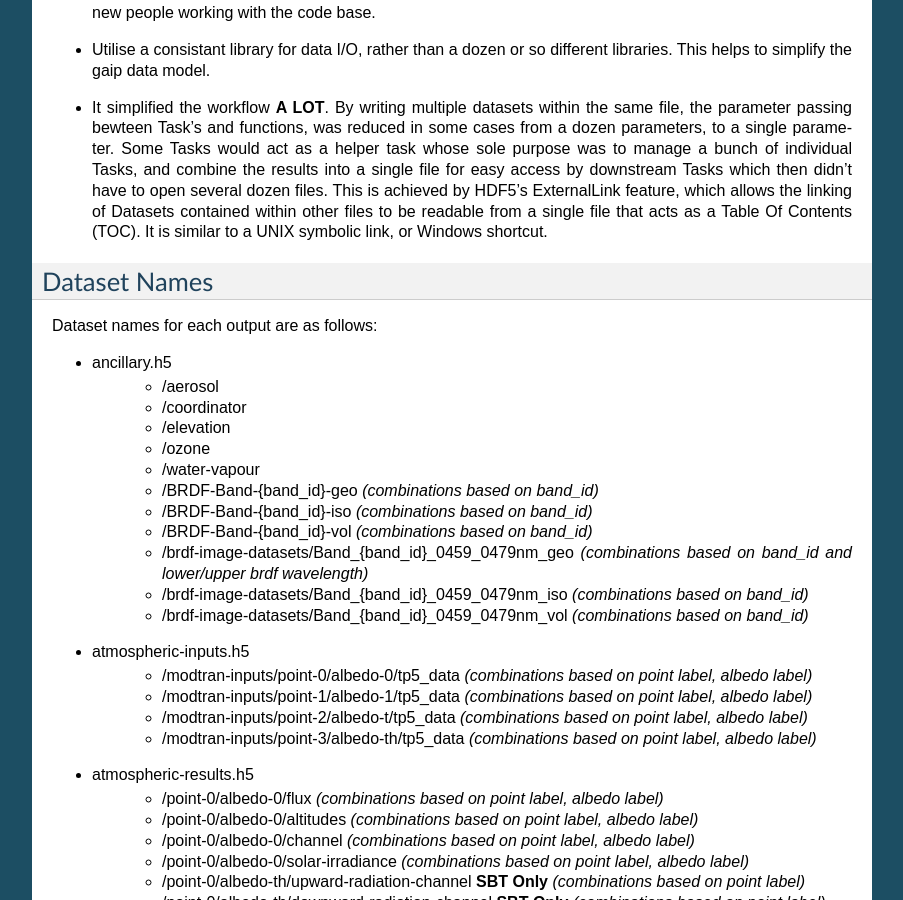
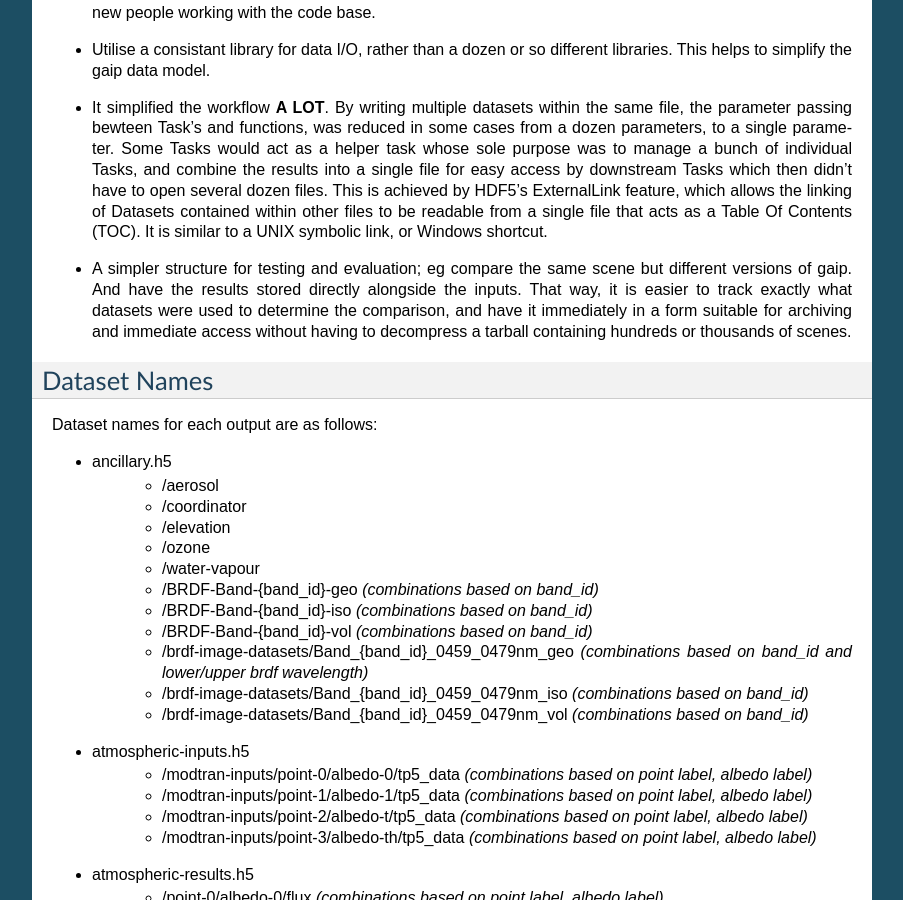
Before and after one commit to GeoscienceAustralia/wagl, a Sphinx documentation site: the page built from docs/source/hdf5.rst, in a window 1280 px wide and 900 px high, scrolled down 1112 px. Shown: the whole window, without its empty margins (198-1101 px from the left). Built offline with Sphinx 7.4.7, drawn with Linux system fonts in a browser that asks for light colours; pages that are not in the unit, such as notebooks, are missing from menus.

Commit message:
Additional dot point.

```diff
--- a/docs/source/hdf5.rst
+++ b/docs/source/hdf5.rst
@@ -32,6 +32,7 @@ Some of the main reasons behind moving to HDF5 are:
   Parameter settings used for a given algorithm such as for the satellite and solar angles calculation can be stored alongside the results, potentially making it easier for validation, and archive comparisons to be undertaken. Dataset descriptions have been useful for new people working with the code base.
 * Utilise a consistant library for data I/O, rather than a dozen or so different libraries. This helps to simplify the gaip data model.
 * It simplified the workflow **A LOT**. By writing multiple datasets within the same file, the parameter passing bewteen Task's and functions, was reduced in some cases from a dozen parameters, to a single parameter. Some Tasks would act as a helper task whose sole purpose was to manage a bunch of individual Tasks, and combine the results into a single file for easy access by downstream Tasks which then didn't have to open several dozen files. This is achieved by HDF5's ExternalLink feature, which allows the linking of Datasets contained within other files to be readable from a single file that acts as a Table Of Contents (TOC). It is similar to a UNIX symbolic link, or Windows shortcut.
+* A simpler structure for testing and evaluation; eg compare the same scene but different versions of gaip. And have the results stored directly alongside the inputs. That way, it is easier to track exactly what datasets were used to determine the comparison, and have it immediately in a form suitable for archiving and immediate access without having to decompress a tarball containing hundreds or thousands of scenes.
 
 Dataset Names
 -------------
```
